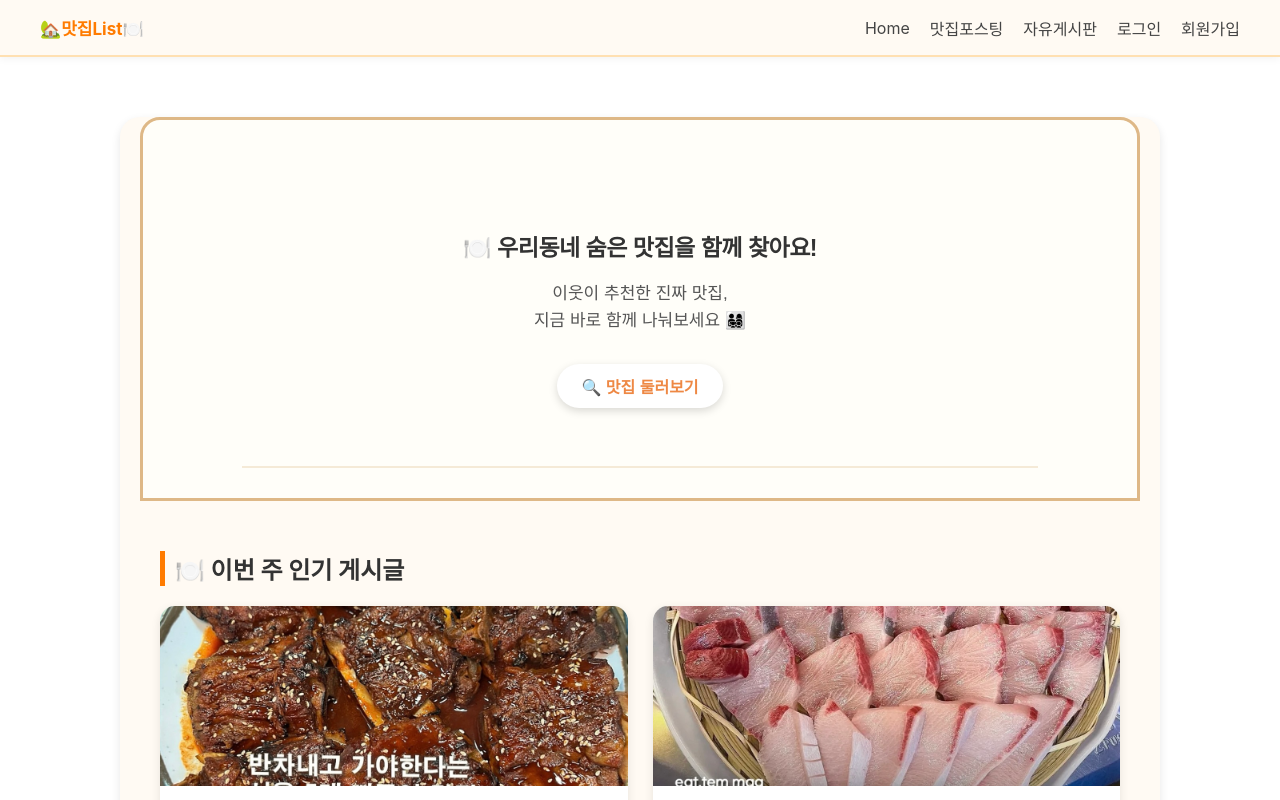
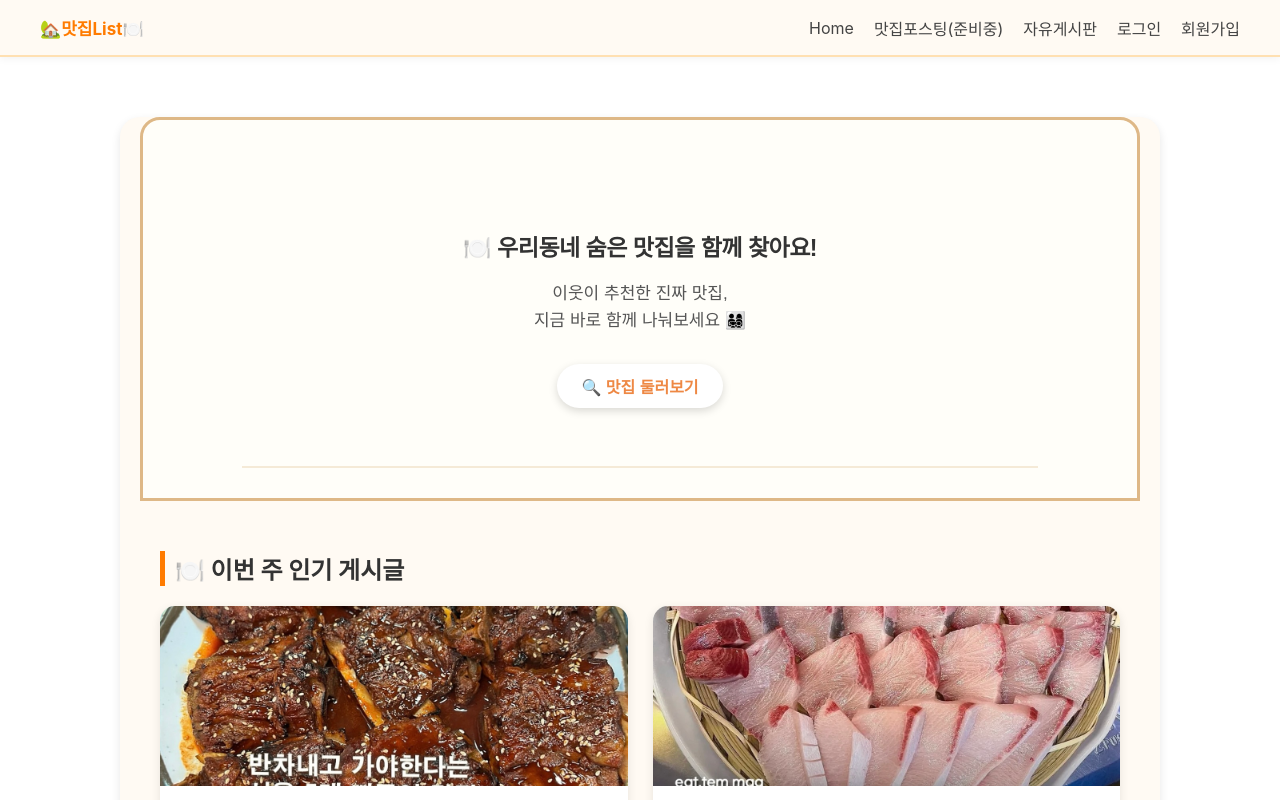
Before and after one commit to kmiiyaaa/react_project_front01, a React (Create React App) app: page / in a window 1280 px wide. Shown: the top 800 px of the page. Built offline with nearby package versions, Linux system fonts and the light colour scheme; no server answers.

Commit message:
nav수정

```diff
--- a/src/component/Navbar.js
+++ b/src/component/Navbar.js
@@ -7,7 +7,7 @@ function Navbar({ user, onLogout }) {
       <div>🏡맛집List🍽️</div>
       <div className="menu">
         <Link to="/">Home</Link>
-        <Link to="/image-board">맛집포스팅</Link>
+        <Link to="/image-board">맛집포스팅(준비중)</Link>
         <Link to="/board">자유게시판</Link>
         {!user && <Link to="/login">로그인</Link>}
         {!user && <Link to="/signup">회원가입</Link>}
```
